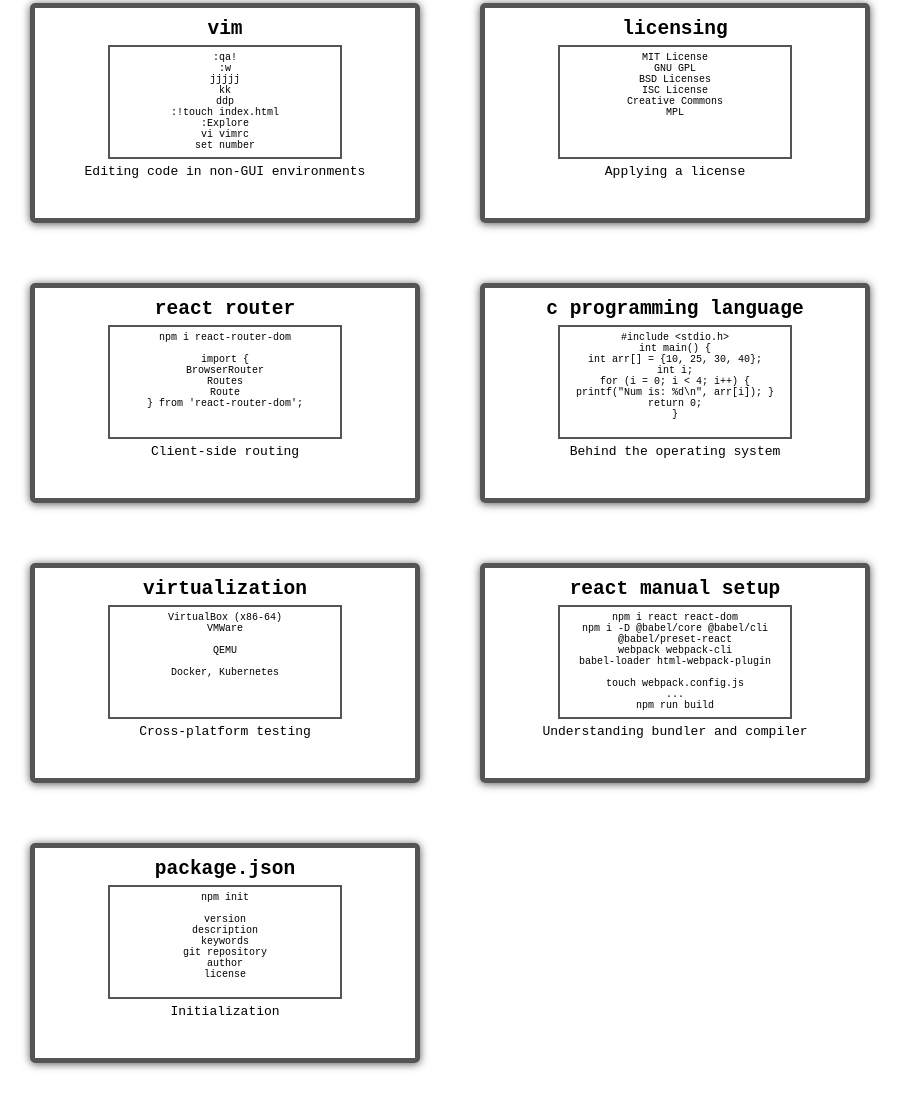
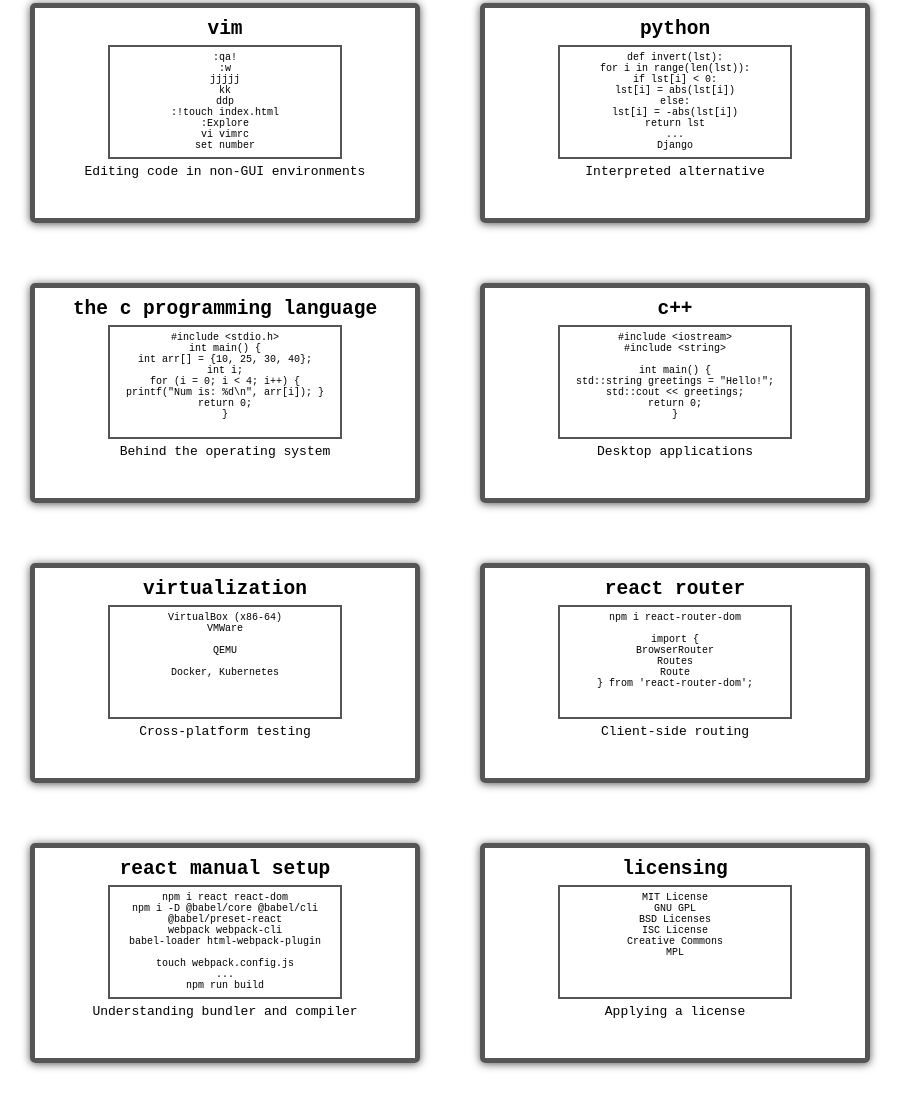
Before and after one commit to airplanemodes/airplane-gh, a website: page index.html in a window 1280 px wide. Shown: the part 1541-2637 px from the top of the page, without its empty margins (0-915 px from the left). Drawn offline with Linux system fonts and the light colour scheme.

Commit message:
more languages

```diff
--- a/index.html
+++ b/index.html
@@ -232,18 +232,71 @@
       </article>
       <article>
         <div class="entry">
-          <h2>licensing</h2>
+          <h2>python</h2>
             <div class="sample-box">
               <code>
-                MIT License<br>
-                GNU GPL<br>
-                BSD Licenses<br>
-                ISC License<br>
-                Creative Commons<br>
-                MPL<br>
+                def invert(lst):<br>
+                  for i in range(len(lst)):<br>
+                    if lst[i] &lt; 0:<br>
+                      lst[i] = abs(lst[i])<br>
+                    else:<br>
+                      lst[i] = -abs(lst[i])<br>
+                  return lst<br>
+                  ...<br>
+                  Django
               </code>
             </div>
-          <p>Applying a license</p>
+          <p>Interpreted alternative</p>
+        </div>
+      </article>
+      <article>
+        <div class="entry">
+          <h2>the c programming language</h2>
+            <div class="sample-box">
+              <code>
+                #include &lt;stdio.h&gt;<br>
+                int main() {<br>
+                  int arr[] = {10, 25, 30, 40};<br>
+                  int i;<br>
+                  for (i = 0; i < 4; i++) {<br>
+                    printf("Num is: %d\n", arr[i]);
+                  }<br>
+                  return 0;<br>
+                }
+              </code>
+            </div>
+          <p>Behind the operating system</p>
+        </div>
+      </article>
+      <article>
+        <div class="entry">
+          <h2>c++</h2>
+            <div class="sample-box">
+              <code>
+                #include &lt;iostream&gt;<br>
+                #include &lt;string&gt;<br><br>
+                int main() {<br>
+                  std::string greetings = "Hello!";<br>
+                  std::cout << greetings;<br>
+                  return 0;<br>
+                }
+              </code>
+            </div>
+          <p>Desktop applications</p>
+        </div>
+      </article>
+      <article>
+        <div class="entry">
+          <h2>virtualization</h2>
+            <div class="sample-box">
+              <code>
+                VirtualBox (x86-64)<br>
+                VMWare<br><br>
+                QEMU<br><br>
+                Docker, Kubernetes
+              </code>
+            </div>
+          <p>Cross-platform testing</p>
         </div>
       </article>
       <article>
@@ -264,39 +317,6 @@
       </article>
       <article>
         <div class="entry">
-          <h2>c programming language</h2>
-            <div class="sample-box">
-              <code>
-                #include &lt;stdio.h&gt;<br>
-                int main() {<br>
-                  int arr[] = {10, 25, 30, 40};<br>
-                  int i;<br>
-                  for (i = 0; i < 4; i++) {<br>
-                    printf("Num is: %d\n", arr[i]);
-                  }<br>
-                  return 0;<br>
-                }
-              </code>
-            </div>
-          <p>Behind the operating system</p>
-        </div>
-      </article>
-      <article>
-        <div class="entry">
-          <h2>virtualization</h2>
-            <div class="sample-box">
-              <code>
-                VirtualBox (x86-64)<br>
-                VMWare<br><br>
-                QEMU<br><br>
-                Docker, Kubernetes
-              </code>
-            </div>
-          <p>Cross-platform testing</p>
-        </div>
-      </article>
-      <article>
-        <div class="entry">
           <h2>react manual setup</h2>
             <div class="sample-box">
               <code>
@@ -311,6 +331,22 @@
               </code>
             </div>
           <p>Understanding bundler and compiler</p>
+        </div>
+      </article>
+      <article>
+        <div class="entry">
+          <h2>licensing</h2>
+            <div class="sample-box">
+              <code>
+                MIT License<br>
+                GNU GPL<br>
+                BSD Licenses<br>
+                ISC License<br>
+                Creative Commons<br>
+                MPL<br>
+              </code>
+            </div>
+          <p>Applying a license</p>
         </div>
       </article>
       <article>
```
